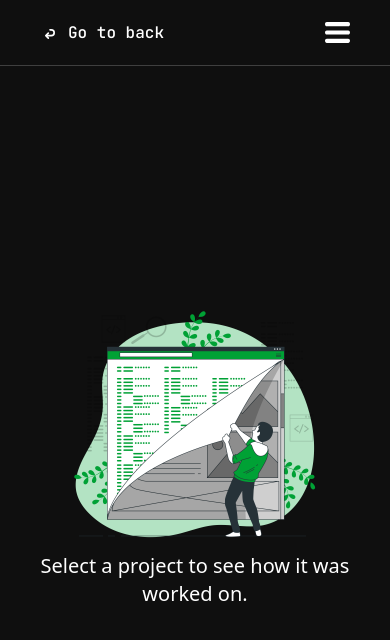
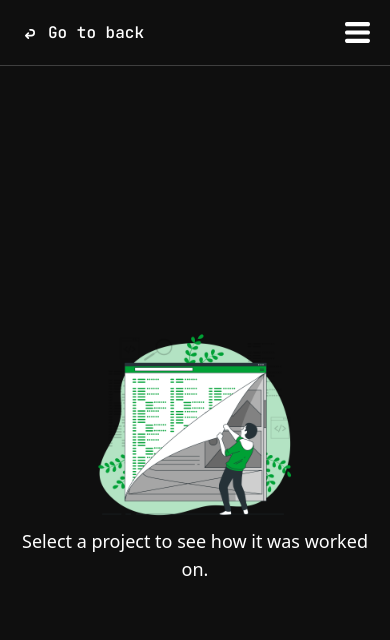
Before and after one commit to ImMab08/portfolio, a Next.js app: page /en/projects in a window 390 px wide. Shown: the top 640 px of the page. Built offline with nearby package versions, Linux system fonts and the light colour scheme.

Commit message:
Correción de error en projects

```diff
--- a/src/app/[locale]/projects/layout.js
+++ b/src/app/[locale]/projects/layout.js
@@ -17,8 +17,9 @@ export default async function Layout({ children, params }) {
 
   return (
     <html lang={locale}>
-      <body className="bg-primary h-screen flex flex-col">
+      <body className="bg-primary">
         <NextIntlClientProvider messages={messages}>
+          <main className="h-screen flex flex-col">
             <div className="hidden sm:block flex-shrink-0">
               <Navbard />
             </div>
@@ -33,6 +34,7 @@ export default async function Layout({ children, params }) {
                 {children}
               </div>
             </div>
+          </main>
         </NextIntlClientProvider>
       </body>
     </html>
--- a/src/components/Proyects/NavbardMobile.js
+++ b/src/components/Proyects/NavbardMobile.js
@@ -47,12 +47,12 @@ export default function Navbard() {
           </svg>
           <LocaleSwitcher />
         </div>
-        <div className='mt-5 space-y-3'>
+        <div className='mt-5 space-y-3 px-2'>
           {Info}
         </div>
       </div>
 
-      <nav className='w-full py-5 px-10 border-b border-white/20 flex justify-between'>
+      <nav className='w-full p-5 border-b border-white/20 flex justify-between'>
         <div className="flex items-center font-medium font-jetbrains">
           <svg width={20} height={20} className='mr-2 mt-[2px]' viewBox="0 0 24 24" fill="none">
             <path d="M10 17L7 14L10 11" className='stroke-white hover:stroke-green-500' strokeWidth="2" strokeLinecap="round" strokeLinejoin="round"></path>
--- a/src/components/Proyects/ProjectsUpdate.js
+++ b/src/components/Proyects/ProjectsUpdate.js
@@ -7,8 +7,9 @@ export default function Proyects() {
   const t = useTranslations('projects')
   return (
     <section className="flex-grow h-full flex flex-col justify-center items-center">
-      <Image src="/img/img-projects.png" alt="" width={250} height={250} />
-      <h2 className=" w-[350px] text-xl text-center text-white font-medium">{t('hero.title')}</h2>
+      <Image className="sm:hidden" src="/img/img-projects.png" alt="" width={200} height={250} />
+      <Image className="hidden sm:block" src="/img/img-projects.png" alt="" width={250} height={250} />
+      <h2 className=" w-[350px] text-lg sm:text-xl text-center text-white font-medium">{t('hero.title')}</h2>
     </section>
   );
 }
--- a/src/components/shared/Navbar/Nav.js
+++ b/src/components/shared/Navbar/Nav.js
@@ -23,16 +23,16 @@ const Navbard = () => {
   return (
     <>
       <div className={`menu ${menuOpen ? "open" : ""}`}>
-        <div className="menu-container">
-          <svg className="close-menu" onClick={closeMenu} width="30px" height="30px" viewBox="0 0 1024.00 1024.00" fill="#ffffff" stroke="#ffffff">
+        <div className="menu-container p-5">
+          <svg className="close-menu" onClick={closeMenu} width="20px" height="20px" viewBox="0 0 1024.00 1024.00" fill="#ffffff" stroke="#ffffff">
             <path fill="#ffffff" d="M195.2 195.2a64 64 0 0 1 90.496 0L512 421.504 738.304 195.2a64 64 0 0 1 90.496 90.496L602.496 512 828.8 738.304a64 64 0 0 1-90.496 90.496L512 602.496 285.696 828.8a64 64 0 0 1-90.496-90.496L421.504 512 195.2 285.696a64 64 0 0 1 0-90.496z"></path>
           </svg>
         </div>
 
         <div className="flex flex-col justify-center items-center gap-5 text-sm font-medium font-jetbrains">
-          <Link className="text-white text-2xl hover:text-green-500" href="/" onClick={closeMenu}>{t('home')}</Link>
-          <Link className="text-white text-2xl hover:text-green-500" href="/about" onClick={closeMenu}>{t('about')}</Link>
-          <Link className="text-white text-2xl hover:text-green-500" href="/projects" onClick={closeMenu}>{t('projects')}</Link>
+          <Link className="text-white text-xl hover:text-green-500" href="/" onClick={closeMenu}>{t('home')}</Link>
+          <Link className="text-white text-xl hover:text-green-500" href="/about" onClick={closeMenu}>{t('about')}</Link>
+          <Link className="text-white text-xl hover:text-green-500" href="/projects" onClick={closeMenu}>{t('projects')}</Link>
         </div>
         <div></div>
       </div>
@@ -67,9 +67,9 @@ const Navbard = () => {
 
         </div>
 
-        <div className="flex md:hidden container py-5 items-center justify-between px-5">
+        <div className="flex md:hidden container p-5 items-center justify-between">
           <div className={`container-svg-header ${menuOpen ? "open" : ""}`}>
-            <svg onClick={toggleMenu} width="35px" height="35px" viewBox="0 -1 12 12" fill="none">
+            <svg onClick={toggleMenu} width="20px" height="20px" viewBox="0 -1 12 12" fill="none">
               <path fillRule="evenodd" clipRule="evenodd" d="M0.85714 2C0.38376 2 0 1.55228 0 1C0 0.44772 0.38376 0 0.85714 0H11.1429C11.6162 0 12 0.44772 12 1C12 1.55228 11.6162 2 11.1429 2H0.85714zM0.85714 6C0.38376 6 0 5.5523 0 5C0 4.4477 0.38376 4 0.85714 4H11.1429C11.6162 4 12 4.4477 12 5C12 5.5523 11.6162 6 11.1429 6H0.85714zM0.85714 10C0.38376 10 0 9.5523 0 9C0 8.4477 0.38376 8 0.85714 8H11.1429C11.6162 8 12 8.4477 12 9C12 9.5523 11.6162 10 11.1429 10H0.85714z" fill="#fff"/>
             </svg>
           </div>
```
Lines whose indentation alone changed are shown as unchanged.
